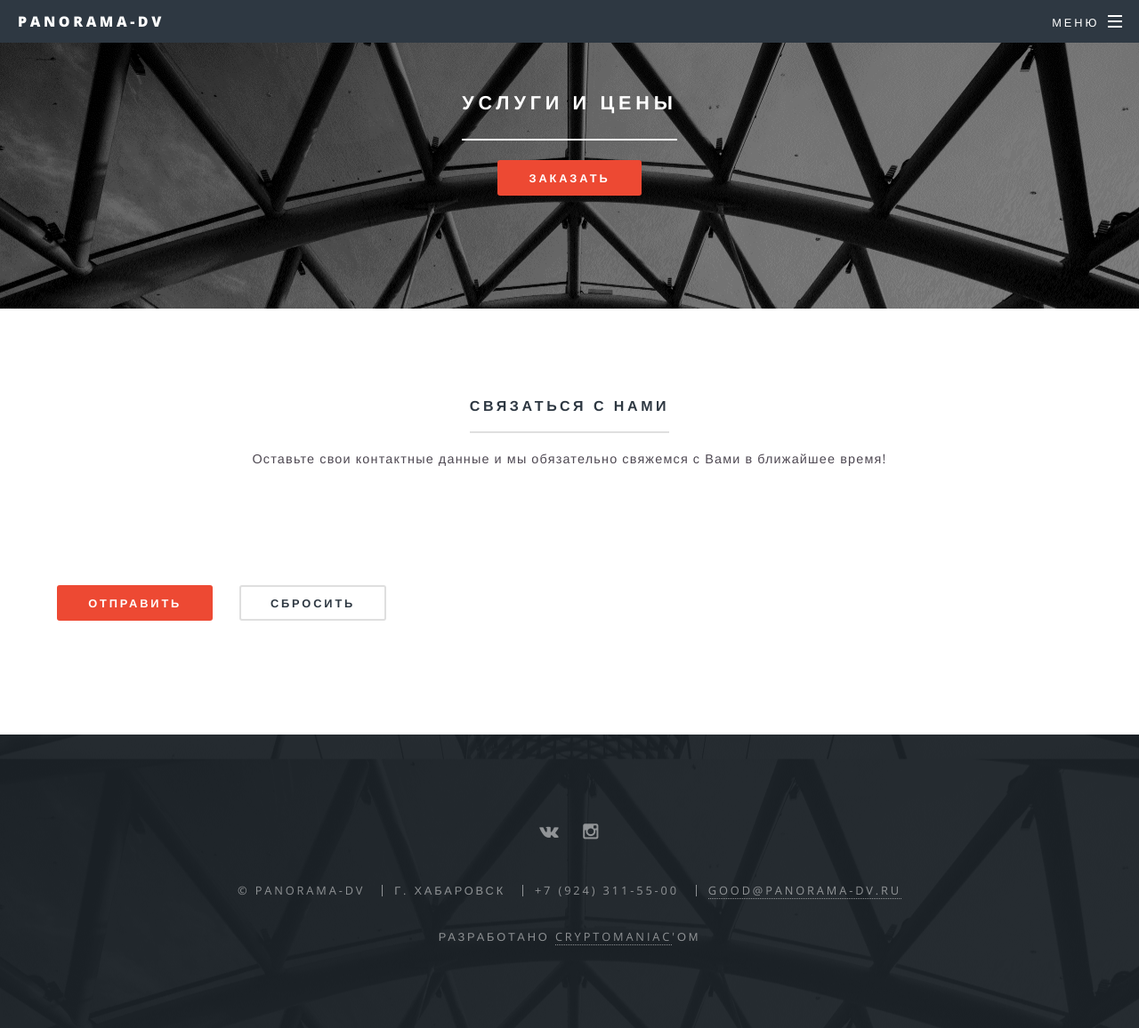
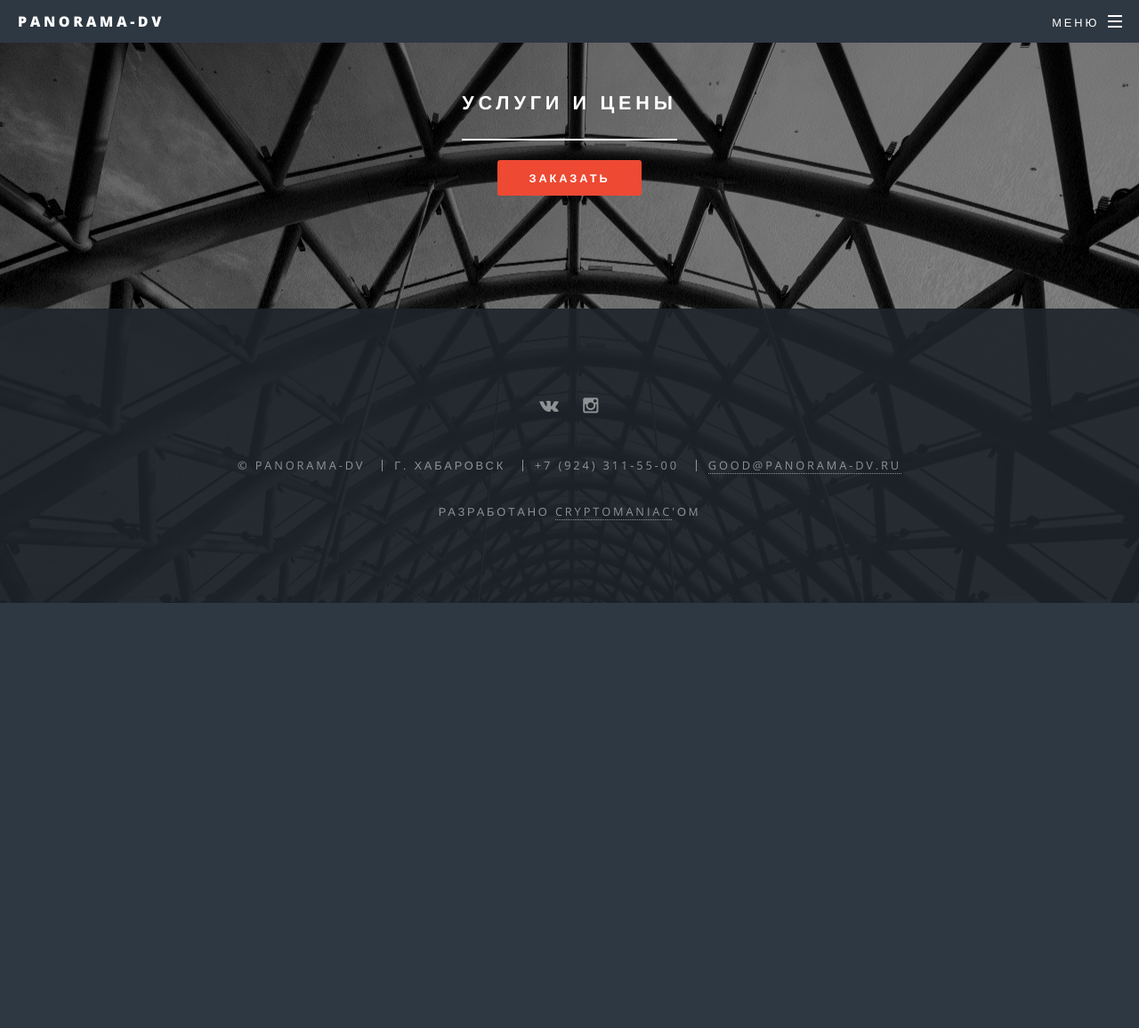
Before and after one commit to cryptomaniac512/panorama_dv, a Django app: template main/templates/main/services.html in a window 1280 px wide. Shown: the whole page at 89% size. After the commit the page ends 678 px from the top, so only its background shows below. Run offline with Django 3.2, Linux system fonts and the light colour scheme; the template is opened without the code that fills it, so the values that code supplies are empty; style sheets or scripts are compiled from the project's sources.

Commit message:
Секцию обратной связи подключать в базовом шаблоне

```diff
--- a/main/templates/base.html
+++ b/main/templates/base.html
@@ -29,6 +29,10 @@
             {% block content %}
             {% endblock %}
 
+            {% if g_feedback_form %}
+                {% include 'main/include/feedback_section.html' %}
+            {% endif %}
+
             {% include 'include/footer.html' %}
         </div>
 
--- a/main/templates/main/services.html
+++ b/main/templates/main/services.html
@@ -35,27 +35,4 @@
         {% include 'main/include/services_section.html' %}
     {% endif %}
 
-    <section id="contact_us" class="wrapper style5 special">
-        <div class="inner">
-            <header class="major">
-                <h4>Связаться с нами</h4>
-                <p>Оставьте свои контактные данные и мы обязательно свяжемся с Вами в ближайшее время!</p>
-            </header>
-            <form action="{% url 'main:main' %}" method="post">
-                <div class="row uniform">
-                    {% csrf_token %}
-                    <div class="6u 12u$(xsmall)">{{ form.name }}</div>
-                    <div class="6u 12u$(xsmall)">{{ form.email }}</div>
-                    <div class="6u 12u$(xsmall)">{{ form.phone }}</div>
-                    <div class="6u 12u$(xsmall)">{{ form.service }}</div>
-                    <div class="12u">{{ form.message }}</div>
-                    <ul class="actions">
-                        <li><input type="submit" name="submit" value="Отправить" class="special"></li>
-                        <li><input type="reset" value="Сбросить"></li>
-                    </ul>
-                </div>
-            </form>
-        </div>
-    </section>
-
 {% endblock %}
```
Also changed, not shown: main/templates/main/main.html (+0 -8 lines).
